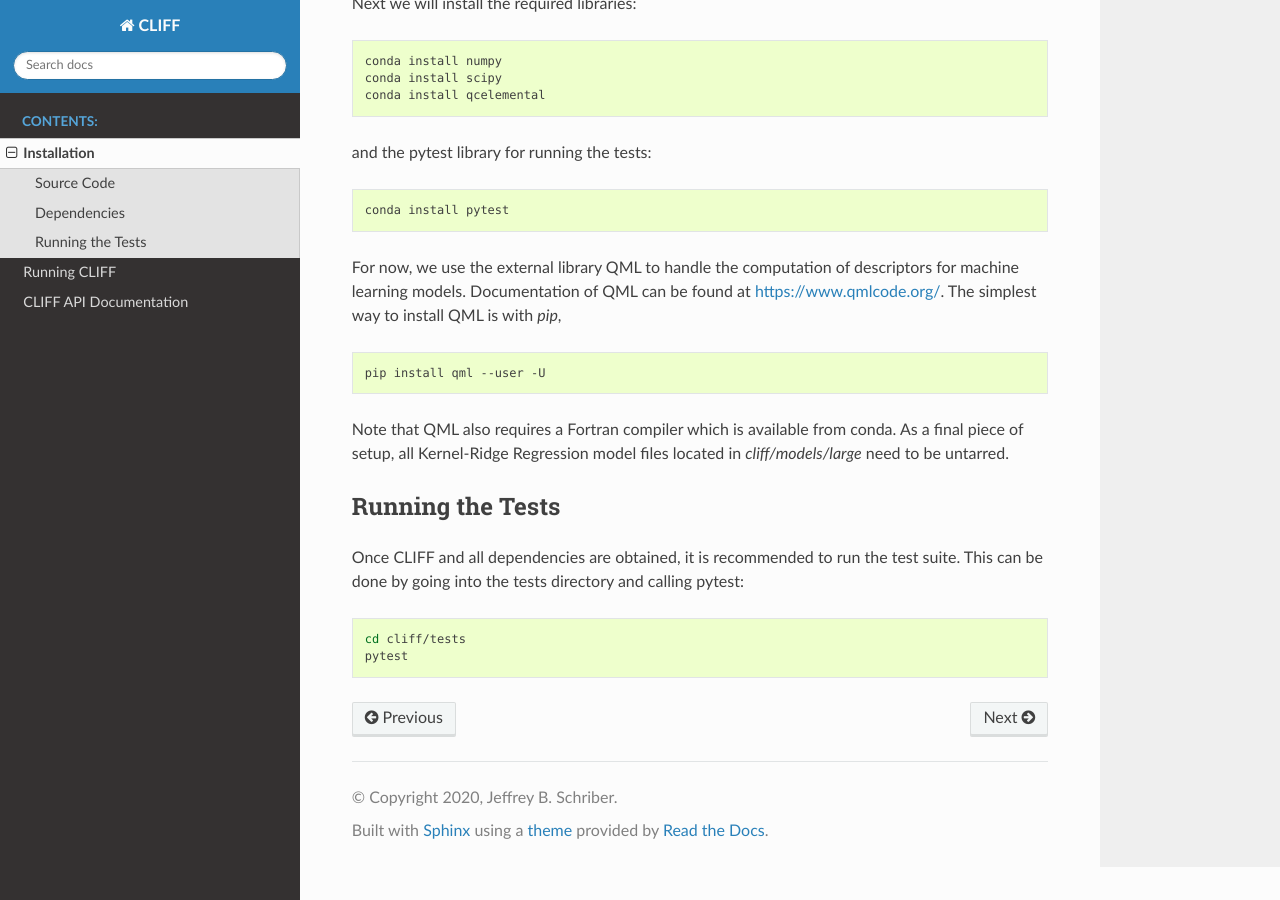
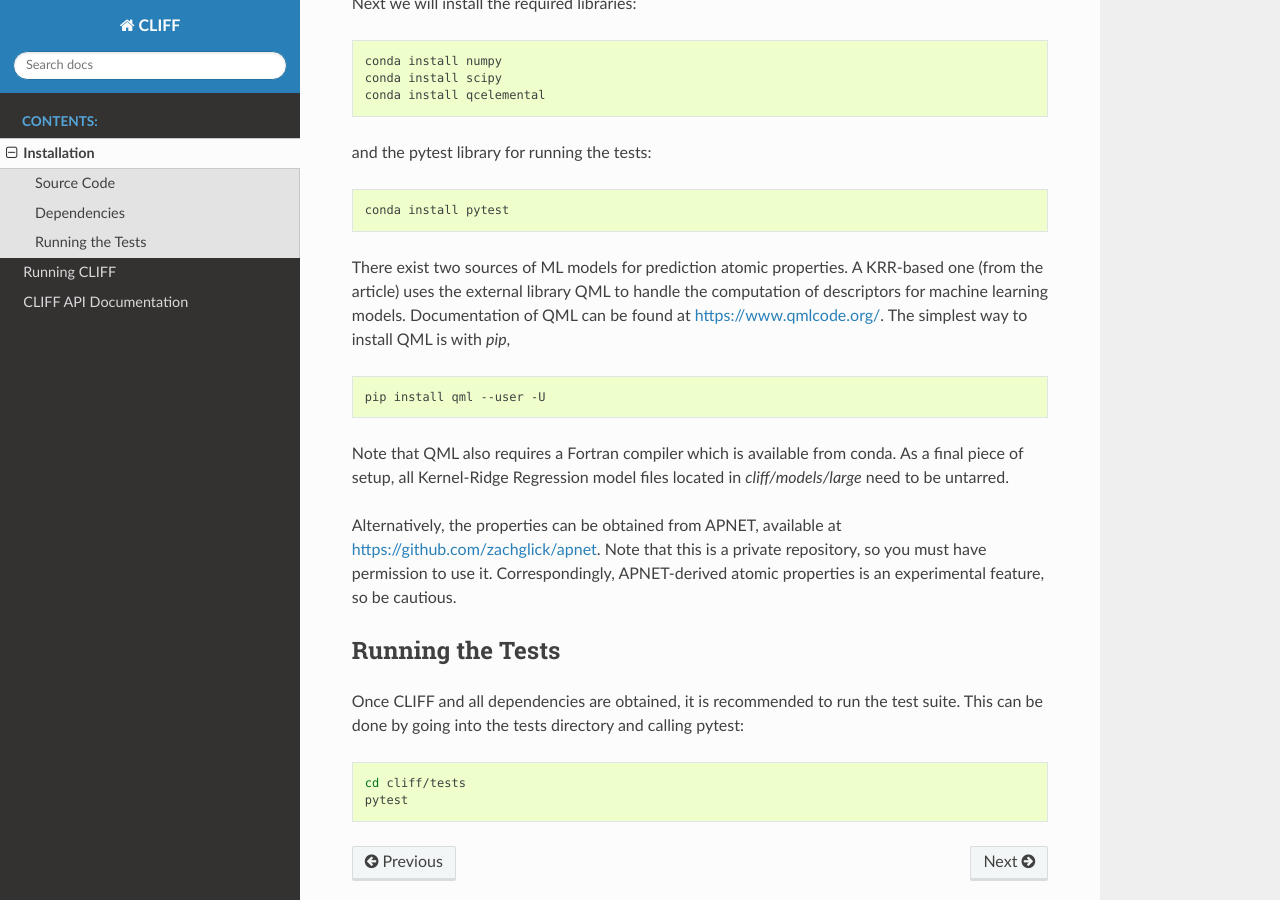
Before and after one commit to jeffschriber/cliff, a Sphinx documentation site: the page built from docs/installation.rst, in a window 1280 px wide and 900 px high, scrolled down 509 px. Built offline with Sphinx 7.4.7 and the Read the Docs theme 2.0.0, drawn with Linux system fonts in a browser that asks for light colours.

Commit message:
Make apnet note in docs

```diff
--- a/docs/installation.rst
+++ b/docs/installation.rst
@@ -37,7 +37,8 @@ and the pytest library for running the tests:
 
     conda install pytest
 
-For now, we use the external library QML to handle the computation of descriptors
+There exist two sources of ML models for prediction atomic properties.
+A KRR-based one (from the article) uses the external library QML to handle the computation of descriptors
 for machine learning models. Documentation of QML can be found at https://www.qmlcode.org/.
 The simplest way to install QML is with `pip`,
 
@@ -49,6 +50,11 @@ Note that QML also requires a Fortran compiler which is available from conda.
 As a final piece of setup, all Kernel-Ridge Regression model files located in
 `cliff/models/large` need to be untarred.
 
+Alternatively, the properties can be obtained from APNET, available
+at https://github.com/zachglick/apnet. Note that this is a private
+repository, so you must have permission to use it. Correspondingly,
+APNET-derived atomic properties is an experimental feature, so be cautious.
+
 Running the Tests
 -----------------
 
```
